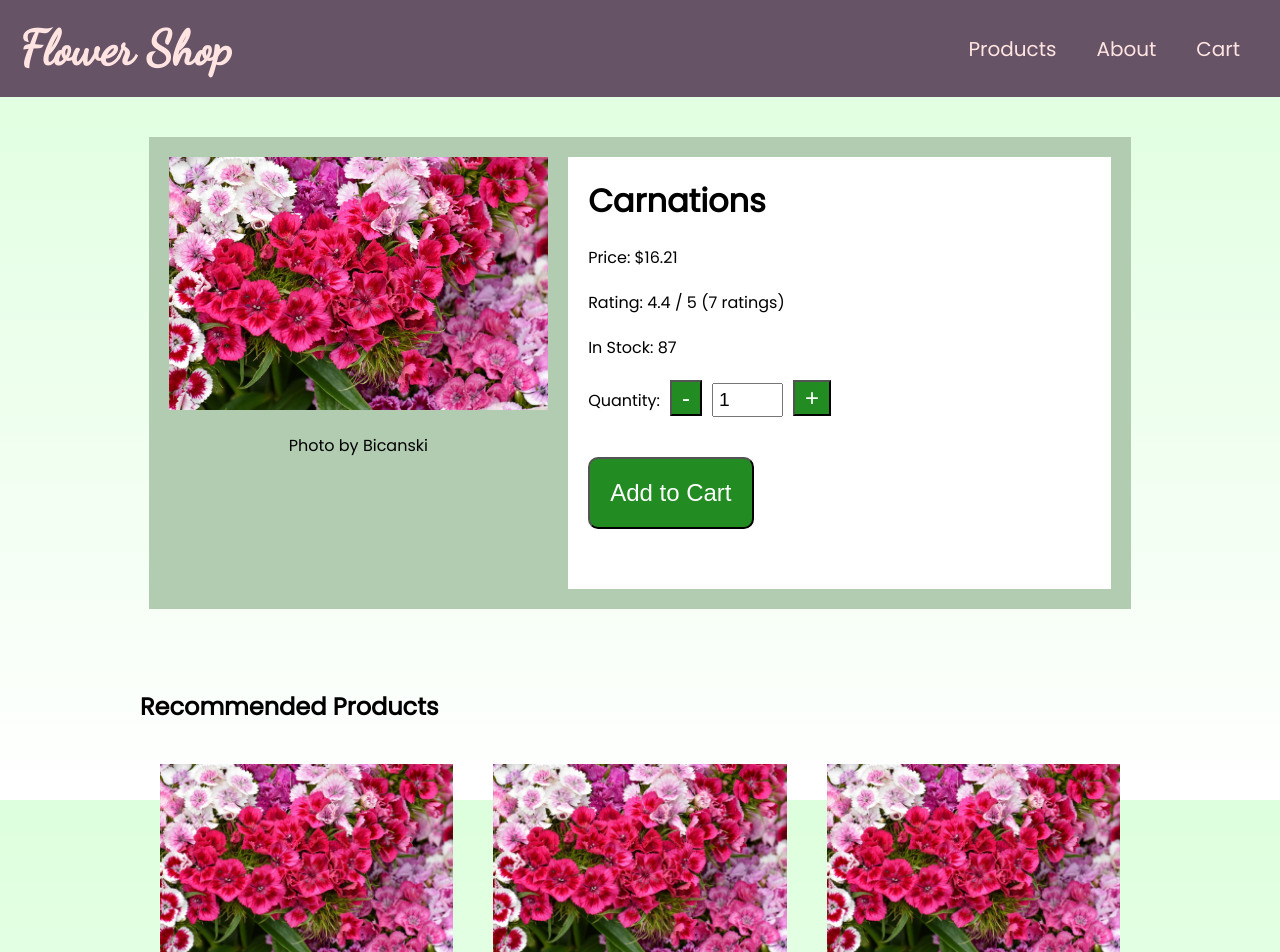
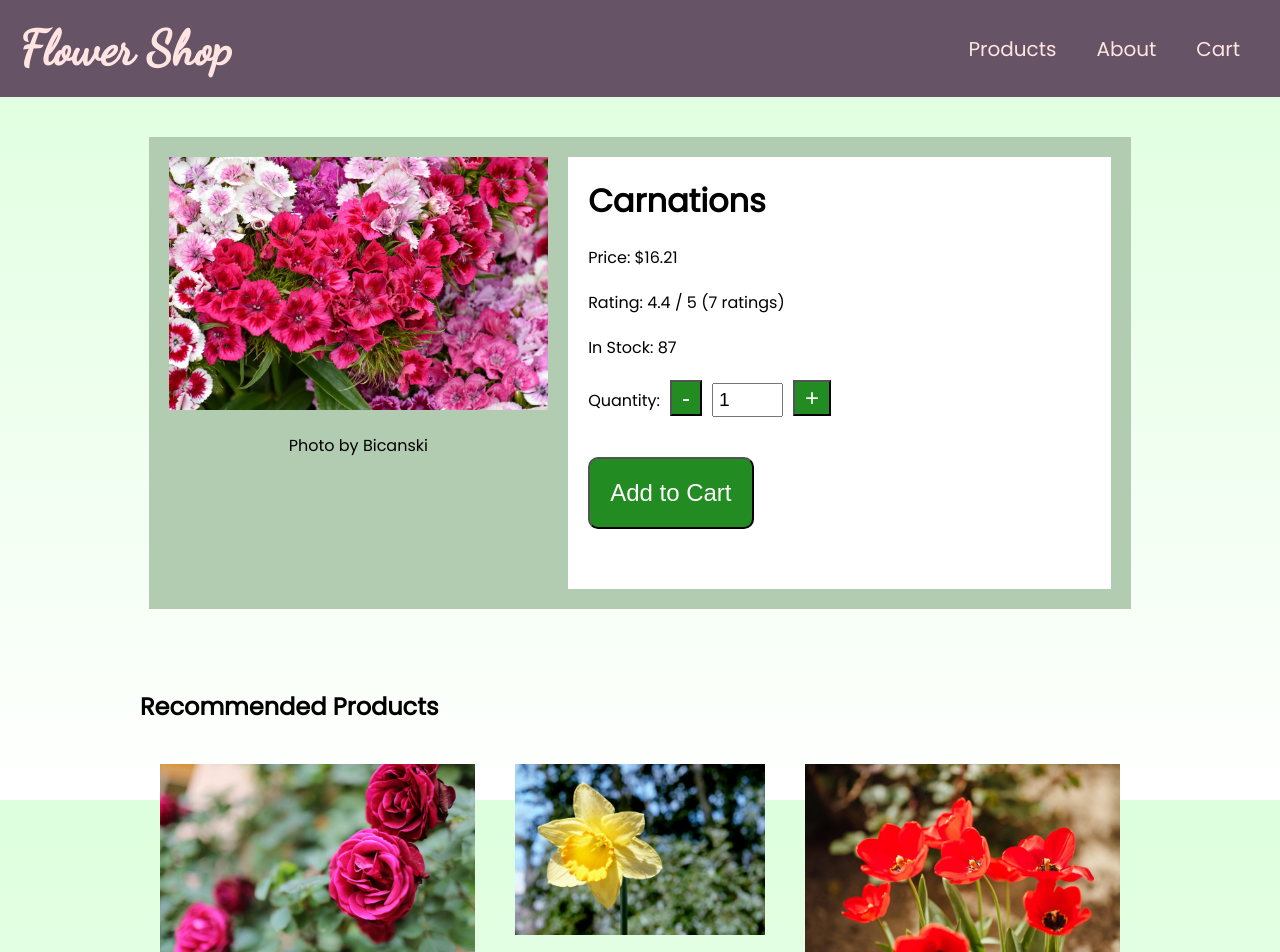
Before and after one commit to bryanc123/Flower-Shop, a React (Create React App) app: page /#/product/carnations in a window 1280 px wide. Shown: the top 952 px of the page. Built offline with nearby package versions, Linux system fonts and the light colour scheme; the HTML template or start-up script is replaced by a standard one.

Commit message:
Fixed images for recommended products

```diff
--- a/src/components/Product.jsx
+++ b/src/components/Product.jsx
@@ -118,7 +118,7 @@ const Product = () => {
         return (
             <div className="recommended-product" key={product.name}>
                 <Link to={`/product/${product.name}`}>
-                    <img src={`images/${name}.jpg`} alt={product.description} className="recommended-product__image" />
+                    <img src={`images/${product.name}.jpg`} alt={product.description} className="recommended-product__image" />
                 </Link>
                 <Link to={`/product/${product.name}`}>
                     <h3>{product.description}</h3>
```
